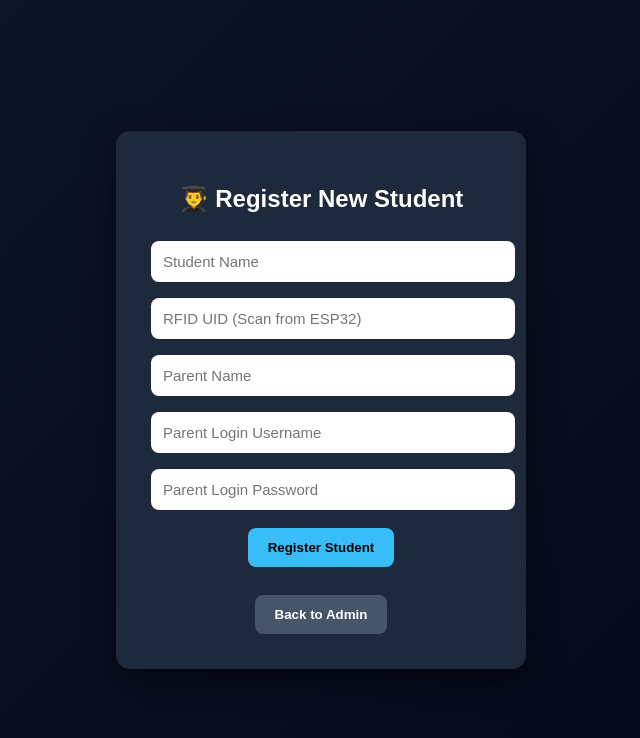
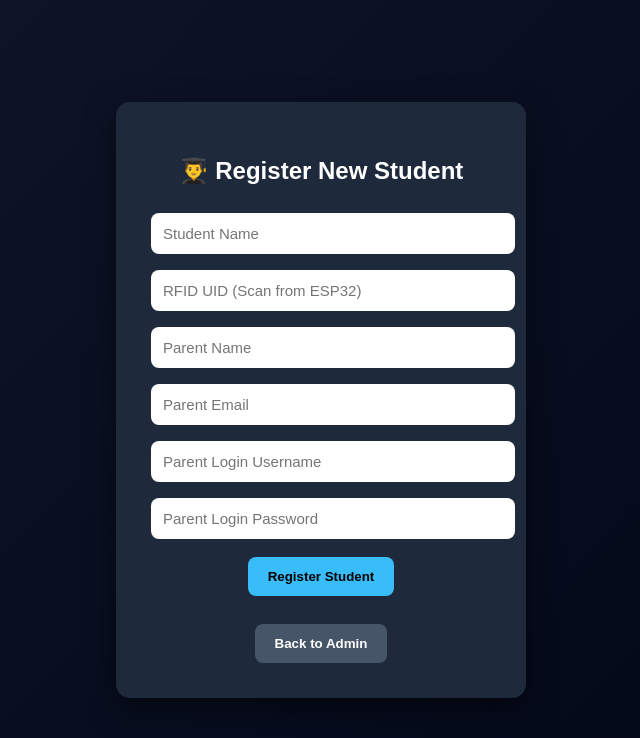
Before and after one commit to Deshik7177/school-transport-1, a Flask app: page /register_student in a window 1280 px wide. Shown: the top 738 px of the page, without its empty margins (319-959 px from the left). Run offline with Flask 3, Linux system fonts and the light colour scheme; a user stored in the database is signed in.

Commit message:
update 2024-06-01T12:00:00Z

```diff
--- a/server.py
+++ b/server.py
@@ -1,5 +1,8 @@
 from flask import Flask, request, jsonify, render_template, redirect, session
 from flask_sqlalchemy import SQLAlchemy
+import smtplib
+from email.mime.text import MIMEText
+from datetime import datetime
 
 app = Flask(__name__)
 app.secret_key = "bus_secret"
@@ -8,19 +11,61 @@ app.config['SQLALCHEMY_DATABASE_URI'] = 'sqlite:///database.db'
 db = SQLAlchemy(app)
 
 # ==============================
+# EMAIL CONFIG
+# ==============================
+
+EMAIL_ADDRESS = "pdhanadeshik2889@gmail.com"
+EMAIL_PASSWORD = "kouh nluw addr lcwv"
+
+
+def send_email(receiver, subject, message):
+
+    try:
+
+        msg = MIMEText(message)
+
+        msg["Subject"] = subject
+        msg["From"] = EMAIL_ADDRESS
+        msg["To"] = receiver
+
+        server = smtplib.SMTP("smtp.gmail.com", 587)
+
+        server.starttls()
+
+        server.login(EMAIL_ADDRESS, EMAIL_PASSWORD)
+
+        server.send_message(msg)
+
+        server.quit()
+
+        print("Email sent to", receiver)
+
+    except Exception as e:
+        print("Email failed:", e)
+
+
+# ==============================
 # DATABASE MODELS
 # ==============================
 
 class Student(db.Model):
+
     id = db.Column(db.Integer, primary_key=True)
+
     name = db.Column(db.String(100))
     uid = db.Column(db.String(50))
+
     parent_name = db.Column(db.String(100))
+    parent_email = db.Column(db.String(100))
+
     parent_username = db.Column(db.String(50))
     parent_password = db.Column(db.String(50))
 
+
 class Attendance(db.Model):
+
     id = db.Column(db.Integer, primary_key=True)
+
     student_name = db.Column(db.String(100))
     status = db.Column(db.String(20))
 
@@ -30,15 +75,18 @@ class Attendance(db.Model):
 # ==============================
 
 bus_data = {
-    "lat":0,
-    "lng":0,
-    "speed":0,
-    "rash":"Driving Normal",
-    "accident":"Safe",
-    "students_onboard":[]
+    "lat": 0,
+    "lng": 0,
+    "speed": 0,
+    "rash": "Driving Normal",
+    "accident": "Safe",
+    "students_onboard": []
 }
 
 route_history = []
+
+# Prevent duplicate emails
+last_uid = None
 
 
 # ==============================
@@ -50,6 +98,7 @@ def update():
 
     global bus_data
     global route_history
+    global last_uid
 
     data = request.json
 
@@ -57,15 +106,86 @@ def update():
 
         bus_data = data
 
+        # Save route history
         route_history.append({
-            "lat":data["lat"],
-            "lng":data["lng"]
+            "lat": data["lat"],
+            "lng": data["lng"]
         })
 
         if len(route_history) > 200:
             route_history.pop(0)
 
-    return {"status":"ok"}
+        # =========================
+        # STUDENT BOARDING ALERT
+        # =========================
+
+        uid = data.get("uid")
+
+        if uid and uid != last_uid:
+
+            last_uid = uid
+
+            student = Student.query.filter_by(uid=uid).first()
+
+            if student:
+
+                # Save attendance
+                record = Attendance(
+                    student_name=student.name,
+                    status="Boarded"
+                )
+
+                db.session.add(record)
+                db.session.commit()
+
+                message = f"""
+Smart Bus Notification
+
+Student: {student.name}
+
+Boarded the school bus.
+
+Time: {datetime.now().strftime("%H:%M:%S")}
+
+Location:
+https://maps.google.com/?q={data['lat']},{data['lng']}
+"""
+
+                send_email(
+                    student.parent_email,
+                    "Bus Boarding Alert",
+                    message
+                )
+
+        # =========================
+        # ACCIDENT ALERT
+        # =========================
+
+        if data.get("accident") == "Accident Detected":
+
+            message = f"""
+EMERGENCY ALERT
+
+Possible accident detected!
+
+Time: {datetime.now().strftime("%H:%M:%S")}
+
+Location:
+https://maps.google.com/?q={data['lat']},{data['lng']}
+"""
+
+            # Send to all parents
+            parents = Student.query.all()
+
+            for p in parents:
+
+                send_email(
+                    p.parent_email,
+                    "Bus Accident Alert",
+                    message
+                )
+
+    return {"status": "ok"}
 
 
 # ==============================
@@ -76,8 +196,8 @@ def update():
 def data():
 
     return jsonify({
-        "bus":bus_data,
-        "route":route_history
+        "bus": bus_data,
+        "route": route_history
     })
 
 
@@ -85,7 +205,7 @@ def data():
 # ADMIN LOGIN
 # ==============================
 
-@app.route('/admin', methods=['GET','POST'])
+@app.route('/admin', methods=['GET', 'POST'])
 def admin_login():
 
     if request.method == "POST":
@@ -139,7 +259,7 @@ def delete_student(id):
 # REGISTER STUDENT
 # ==============================
 
-@app.route('/register_student', methods=['GET','POST'])
+@app.route('/register_student', methods=['GET', 'POST'])
 def register_student():
 
     if "admin" not in session:
@@ -149,7 +269,10 @@ def register_student():
 
         name = request.form["name"]
         uid = request.form["uid"]
+
         parent_name = request.form["parent_name"]
+        parent_email = request.form["parent_email"]
+
         parent_username = request.form["parent_username"]
         parent_password = request.form["parent_password"]
 
@@ -157,6 +280,7 @@ def register_student():
             name=name,
             uid=uid,
             parent_name=parent_name,
+            parent_email=parent_email,
             parent_username=parent_username,
             parent_password=parent_password
         )
@@ -170,10 +294,25 @@ def register_student():
 
 
 # ==============================
+# ATTENDANCE LOGS
+# ==============================
+
+@app.route('/attendance')
+def attendance():
+
+    if "admin" not in session:
+        return redirect("/admin")
+
+    records = Attendance.query.all()
+
+    return render_template("attendance.html", attendance=records)
+
+
+# ==============================
 # PARENT LOGIN
 # ==============================
 
-@app.route('/', methods=['GET','POST'])
+@app.route('/', methods=['GET', 'POST'])
 def parent_login():
 
     if request.method == "POST":
@@ -213,15 +352,6 @@ def dashboard():
 
     return render_template("dashboard.html")
 
-@app.route('/attendance')
-def attendance():
-
-    if "admin" not in session:
-        return redirect("/admin")
-
-    records = Attendance.query.all()
-
-    return render_template("attendance.html", attendance=records)
 
 # ==============================
 
--- a/templates/register_student.html
+++ b/templates/register_student.html
@@ -89,6 +89,8 @@ background:#64748b;
 
 <input name="parent_name" placeholder="Parent Name" required>
 
+<input name="parent_email" placeholder="Parent Email" required>
+
 <input name="parent_username" placeholder="Parent Login Username" required>
 
 <input name="parent_password" type="password" placeholder="Parent Login Password" required>
```
Also changed, not shown: instance/database.db.
